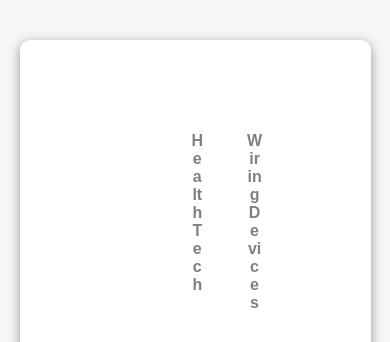
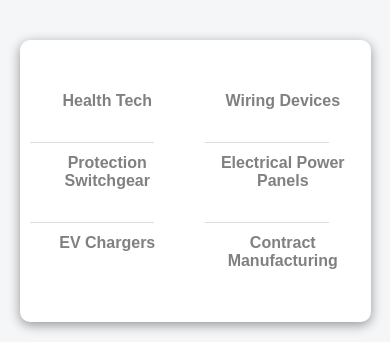
Before and after one commit to yashika-63/Spectrum-Static, a React (Vite) app: page / in a window 390 px wide. Shown: the part 643-985 px from the top of the page. Built offline with nearby package versions, Linux system fonts and the light colour scheme.

Commit message:
ProductsHome responsive

```diff
--- a/src/CSS/Home/ProductsHome.css
+++ b/src/CSS/Home/ProductsHome.css
@@ -198,6 +198,10 @@
     margin: 50px 0;
   }
 
+  .menu {
+    padding: 0px;
+  }
+
   .menu-row {
     display: grid;
     grid-template-columns: repeat(2, 1fr);
@@ -213,6 +217,26 @@
     font-size: 16px;
     word-break: break-word;
   }
+
+.menu-item:not(:nth-child(n+1))::after {
+  content: "";
+  position: absolute;
+  top: 20%;
+  left: 200px;
+  width: 2px;
+  height: 70%;
+  background-color: #eee;
+}
+
+.menu-row:nth-of-type(3) .menu-item::before {
+  content: "";
+  position: absolute;
+  top: 0;
+  left: 0;
+  width: 80%;
+  height: 1px;
+  background-color: #ddd;
+}
 
   .submenu {
     width: 70%;
```
